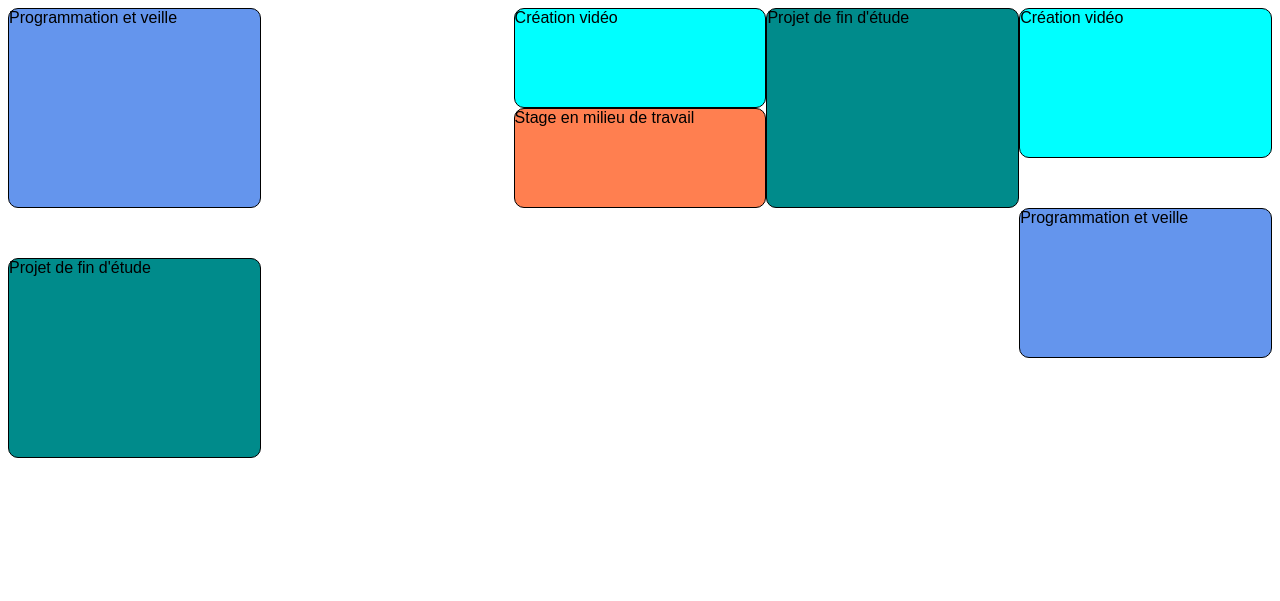
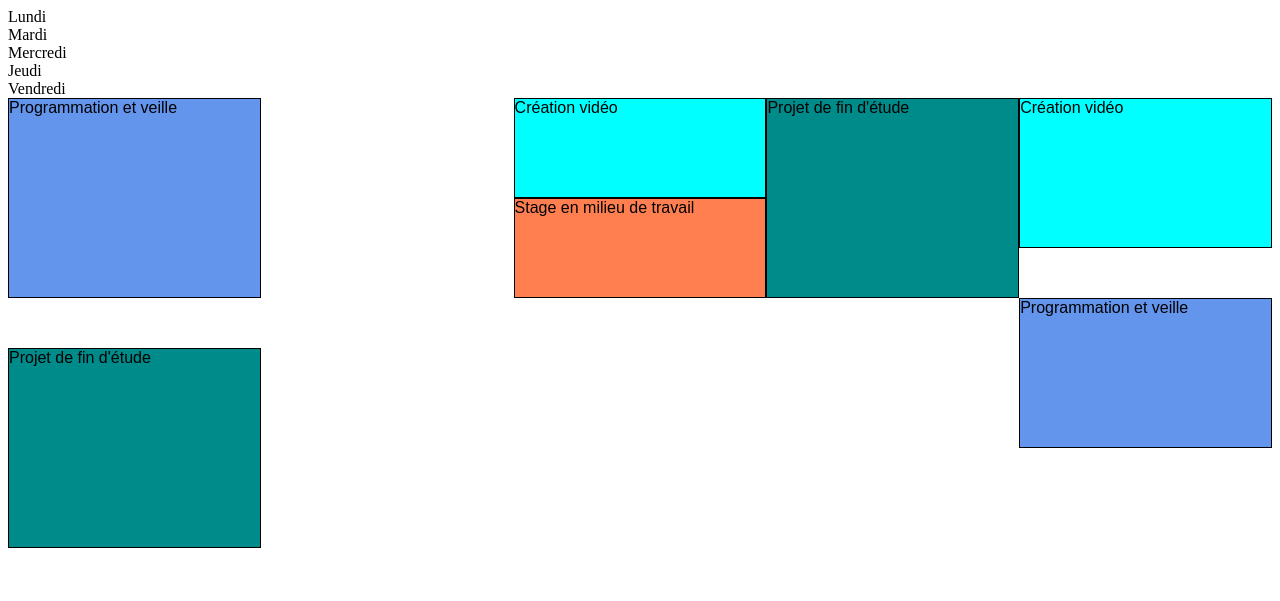
Before and after one commit to MaudeMartelDesign/exercise4, a plain HTML site: page grid.html in a window 1280 px wide. Drawn offline with Linux system fonts and the light colour scheme.

Commit message:
création fichier scss

```diff
--- a/grid.html
+++ b/grid.html
@@ -5,59 +5,20 @@
     <meta name="viewport" content="width=device-width, initial-scale=1.0">
     <meta http-equiv="X-UA-Compatible" content="ie=edge">
     <title>Test grid</title>
+    <link rel="stylesheet" href="css/style.css">
     <style>
-        .horaire{
-            display: grid;
-            grid-template-columns: repeat(5, 1fr);
-            grid-template-rows: repeat(10, 50px) ;
-        }
-
-        .horaire div{
-            font-family: Arial, Helvetica, sans-serif;
-            font-size: 1,2em;
-            border-radius: 10px;
-            grid-gap: 10px;
-            border: 1px solid black;
-        }
-
-        .video{
-            background-color: aqua;
-        }
-        .veille{
-            background-color:cornflowerblue;
-        }
-        .projetFin{
-            background-color:darkcyan;
-        }
-        .stage{
-            background-color: coral;
-        }
-        .horaire div:nth-child(1){
-            grid-area: 1/1/5/1;
-        }
-        .horaire div:nth-child(2){
-            grid-area: 6/1/10/1;
-        }
-        .horaire div:nth-child(3){
-            grid-area: 1/3/3/3;
-        }
-        .horaire div:nth-child(4){
-            grid-area: 3/3/5/3;
-        }
-        .horaire div:nth-child(5){
-            grid-area: 1/4/5/4;
-        }
-        .horaire div:nth-child(6){
-            grid-area: 1/5/4/5;
-        }
-        .horaire div:nth-child(7){
-            grid-area: 5/5/8/5;
-        }
 
     </style>
 </head>
 <body>
-    <main class='horaire'>
+    <div class="jours">
+        <div class="lundi">Lundi</div>
+        <div class="mardi">Mardi</div>
+        <div class="mercredi">Mercredi</div>
+        <div class="jeudi">Jeudi</div>
+        <div class="vendredi">Vendredi</div>
+    </div>
+    <main class='cours'>
         <!--Lundi-->
         <div class="veille">Programmation et veille</div>
         <div class="projetFin">Projet de fin d'étude</div>
@@ -70,7 +31,6 @@
         <!--Vendredi-->
         <div class="video">Création vidéo</div>
         <div class="veille">Programmation et veille</div>
-
     </main>
 </body>
 </html>
--- /dev/null
+++ b/sass/_cours.scss
@@ -0,0 +1,46 @@
+.cours{
+    display: grid;
+    grid-template-columns: repeat(5, 1fr);
+    grid-template-rows: repeat(10, 50px) ;
+}
+
+.cours div{
+    font-family: Arial, Helvetica, sans-serif;
+    font-size: 1,2em;
+    grid-gap: 10px;
+    border: 1px solid black;
+}
+
+.video{
+    background-color: aqua;
+}
+.veille{
+    background-color:cornflowerblue;
+}
+.projetFin{
+    background-color:darkcyan;
+}
+.stage{
+    background-color: coral;
+}
+.cours div:nth-child(1){
+    grid-area: 1/1/5/1;
+}
+.cours div:nth-child(2){
+    grid-area: 6/1/10/1;
+}
+.cours div:nth-child(3){
+    grid-area: 1/3/3/3;
+}
+.cours div:nth-child(4){
+    grid-area: 3/3/5/3;
+}
+.cours div:nth-child(5){
+    grid-area: 1/4/5/4;
+}
+.cours div:nth-child(6){
+    grid-area: 1/5/4/5;
+}
+.cours div:nth-child(7){
+    grid-area: 5/5/8/5;
+}
--- /dev/null
+++ b/sass/style.scss
@@ -0,0 +1,3 @@
+@import "_cours.scss";
+
+@import "_jours.scss";
```
Also changed, not shown: css/horaire.css (added), css/style.css (added), sass/_jours.scss (added), 2 other files.
